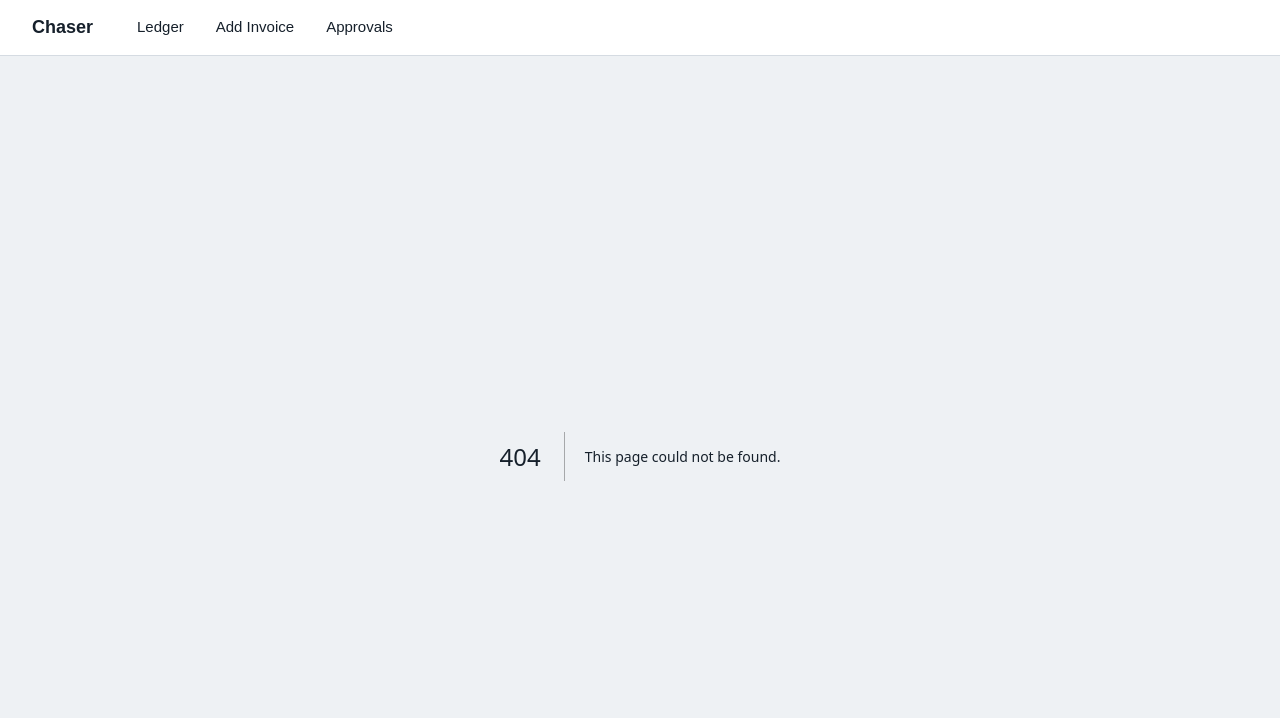
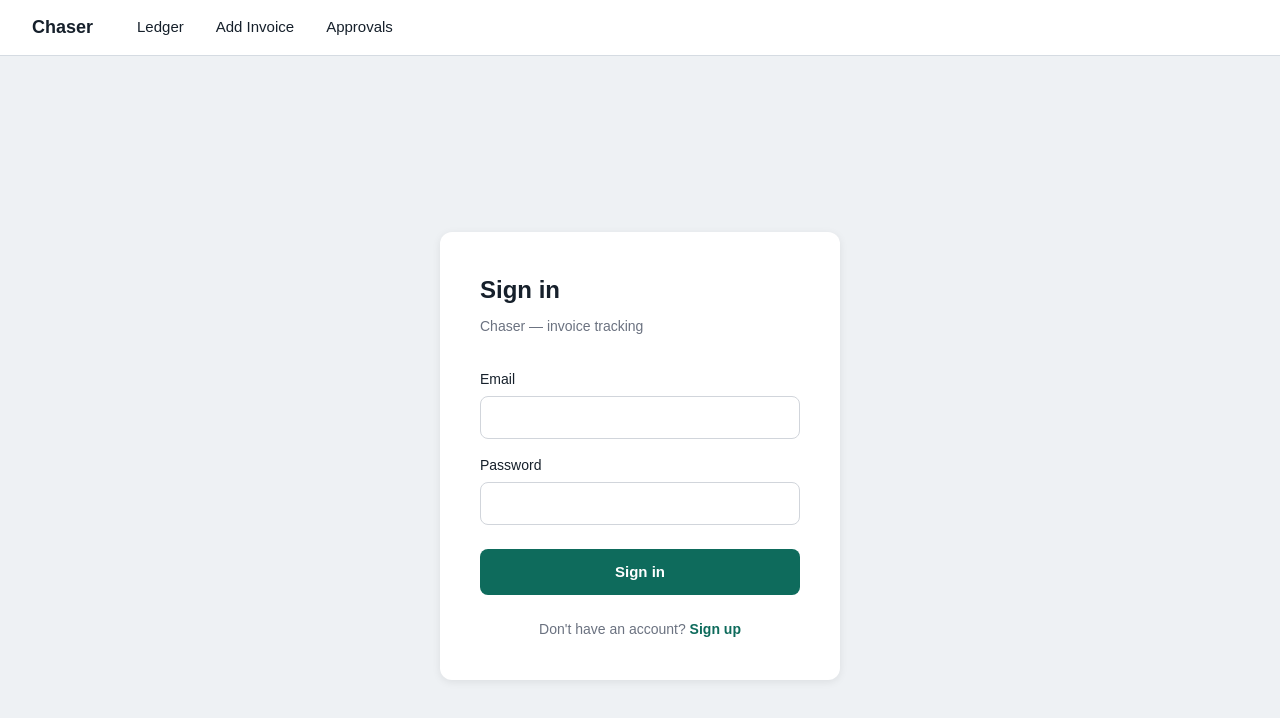
Before and after one commit to Harshal19t/invoice_chaser, a Next.js app in the folder frontend/: page /login in a window 1280 px wide. Before the commit this address had no page. Shown: the top 718 px of the page. Built offline with nearby package versions, Linux system fonts and the light colour scheme; no server answers.

Commit message:
Auth and Login Update

```diff
--- a/frontend/package.json
+++ b/frontend/package.json
@@ -9,6 +9,7 @@
     "lint": "eslint"
   },
   "dependencies": {
+    "@supabase/ssr": "^0.12.7",
     "@supabase/supabase-js": "^2.119.0",
     "next": "16.3.7",
     "react": "19.2.8",
--- /dev/null
+++ b/frontend/src/app/login/page.tsx
@@ -0,0 +1,91 @@
+"use client"
+
+import { useState } from "react"
+import { useRouter } from "next/navigation"
+import { createClient } from "@/lib/supabase"
+
+export default function LoginPage() {
+  const router = useRouter()
+  const supabase = createClient()
+
+  const [email, setEmail] = useState("")
+  const [password, setPassword] = useState("")
+  const [isSignUp, setIsSignUp] = useState(false)
+  const [error, setError] = useState("")
+  const [loading, setLoading] = useState(false)
+
+  async function handleSubmit(e: React.FormEvent) {
+    e.preventDefault()
+    setError("")
+    setLoading(true)
+
+    if (isSignUp) {
+      const { error } = await supabase.auth.signUp({ email, password })
+      if (error) setError(error.message)
+      else router.push("/")
+    } else {
+      const { error } = await supabase.auth.signInWithPassword({ email, password })
+      if (error) setError(error.message)
+      else router.push("/")
+    }
+
+    setLoading(false)
+  }
+
+  return (
+    <div style={{ minHeight: "100vh", background: "#EEF1F4", display: "flex", alignItems: "center", justifyContent: "center" }}>
+      <div style={{ background: "white", borderRadius: "12px", padding: "40px", width: "100%", maxWidth: "400px", boxShadow: "0 2px 8px rgba(0,0,0,0.08)" }}>
+        <h1 style={{ marginBottom: "8px", fontSize: "24px", fontWeight: 700 }}>
+          {isSignUp ? "Create account" : "Sign in"}
+        </h1>
+        <p style={{ color: "#6B7280", marginBottom: "32px", fontSize: "14px" }}>Chaser — invoice tracking</p>
+
+        <form onSubmit={handleSubmit}>
+          <div style={{ marginBottom: "16px" }}>
+            <label style={{ display: "block", fontSize: "14px", fontWeight: 500, marginBottom: "6px" }}>Email</label>
+            <input
+              type="email"
+              value={email}
+              onChange={e => setEmail(e.target.value)}
+              required
+              style={{ width: "100%", padding: "10px 12px", border: "1px solid #D1D5DB", borderRadius: "8px", fontSize: "14px", boxSizing: "border-box" }}
+            />
+          </div>
+
+          <div style={{ marginBottom: "24px" }}>
+            <label style={{ display: "block", fontSize: "14px", fontWeight: 500, marginBottom: "6px" }}>Password</label>
+            <input
+              type="password"
+              value={password}
+              onChange={e => setPassword(e.target.value)}
+              required
+              style={{ width: "100%", padding: "10px 12px", border: "1px solid #D1D5DB", borderRadius: "8px", fontSize: "14px", boxSizing: "border-box" }}
+            />
+          </div>
+
+          {error && (
+            <p style={{ color: "#DC2626", fontSize: "14px", marginBottom: "16px" }}>{error}</p>
+          )}
+
+          <button
+            type="submit"
+            disabled={loading}
+            style={{ width: "100%", padding: "12px", background: "#0E6B5C", color: "white", border: "none", borderRadius: "8px", fontSize: "15px", fontWeight: 600, cursor: loading ? "not-allowed" : "pointer", opacity: loading ? 0.7 : 1 }}
+          >
+            {loading ? "Please wait..." : isSignUp ? "Create account" : "Sign in"}
+          </button>
+        </form>
+
+        <p style={{ textAlign: "center", marginTop: "24px", fontSize: "14px", color: "#6B7280" }}>
+          {isSignUp ? "Already have an account?" : "Don't have an account?"}{" "}
+          <button
+            onClick={() => setIsSignUp(!isSignUp)}
+            style={{ background: "none", border: "none", color: "#0E6B5C", fontWeight: 600, cursor: "pointer", padding: 0 }}
+          >
+            {isSignUp ? "Sign in" : "Sign up"}
+          </button>
+        </p>
+      </div>
+    </div>
+  )
+}
--- /dev/null
+++ b/frontend/src/lib/supabase.ts
@@ -0,0 +1,8 @@
+import { createBrowserClient } from '@supabase/ssr'
+
+export function createClient() {
+  return createBrowserClient(
+    process.env.NEXT_PUBLIC_SUPABASE_URL!,
+    process.env.NEXT_PUBLIC_SUPABASE_KEY!
+  )
+}
```
Also changed, not shown: 1 other file (tests, documents, lock files or other folders).
